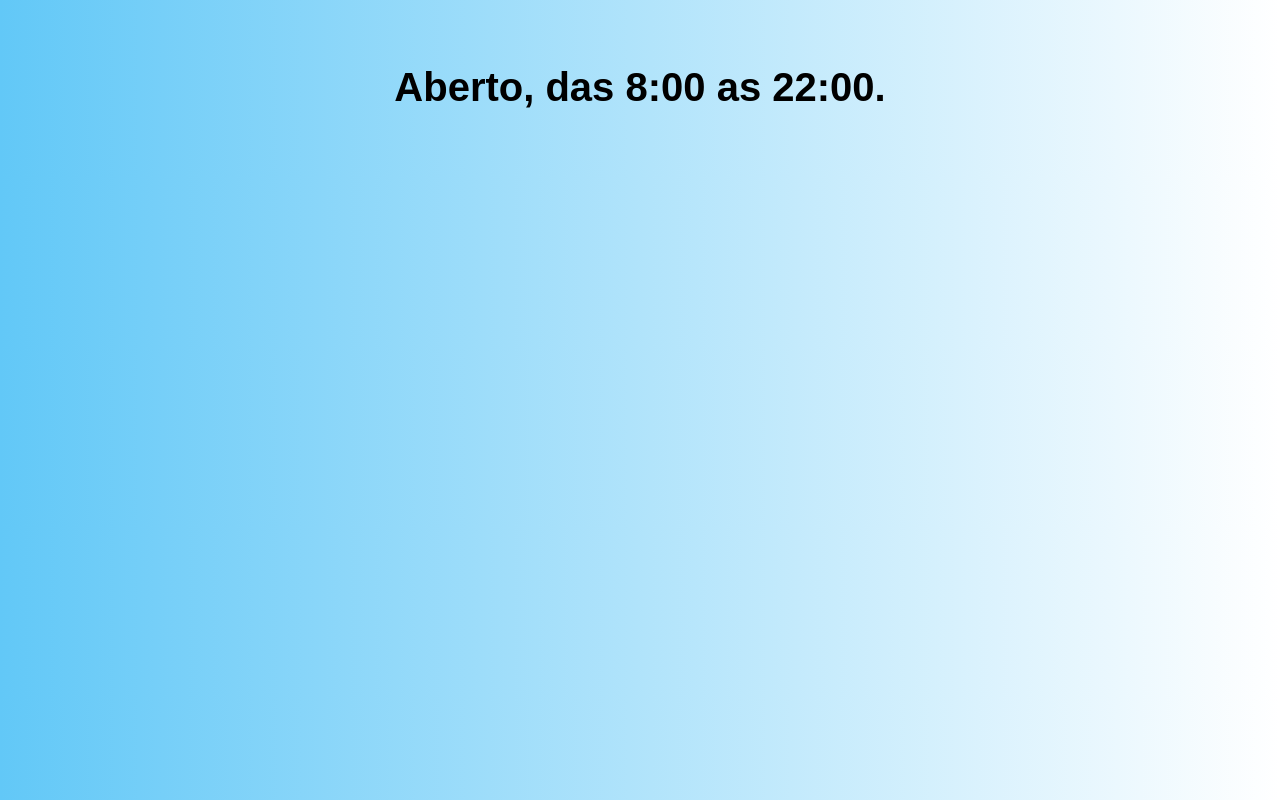
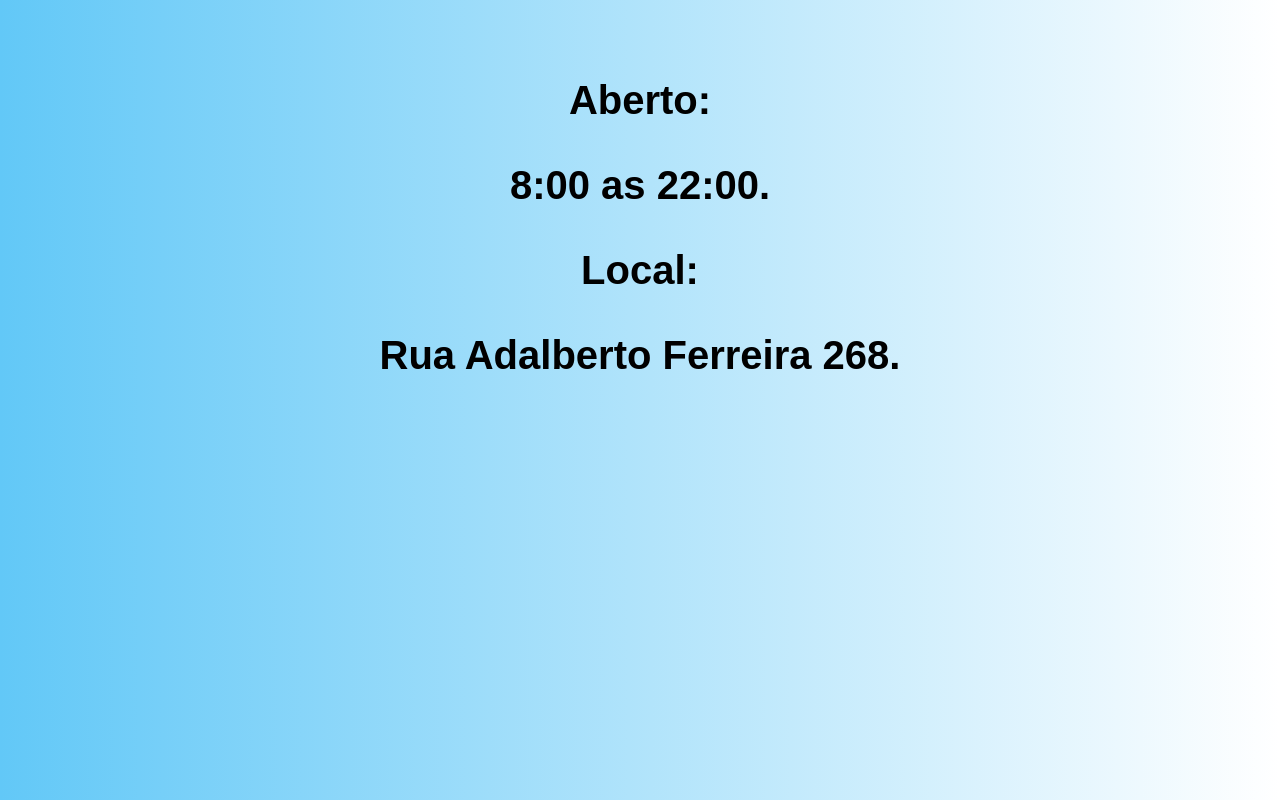
Before and after one commit to champinhom/site2024, a plain HTML site: page jsegunda.html in a window 1280 px wide. Drawn offline with Linux system fonts and the light colour scheme.

Commit message:
Add files via upload

```diff
--- a/jsegunda.html
+++ b/jsegunda.html
@@ -7,6 +7,11 @@
     <link rel="stylesheet" href="style.css">
 </head>
 <body>
-   <h1 class="segunda">Aberto, das 8:00 as 22:00.</h1>
+   <h1 class="segunda">
+    <p> Aberto: </p>
+    <p> 8:00 as 22:00.</p>
+    <p>  Local: </p>
+    <p> Rua Adalberto Ferreira 268. </p>
+   </h1>
 </body>
 </html>
--- a/style.css
+++ b/style.css
@@ -21,3 +21,7 @@ h1, h2
 a{
   text-decoration: none;
 }
+
+.segunda {
+
+}
```
